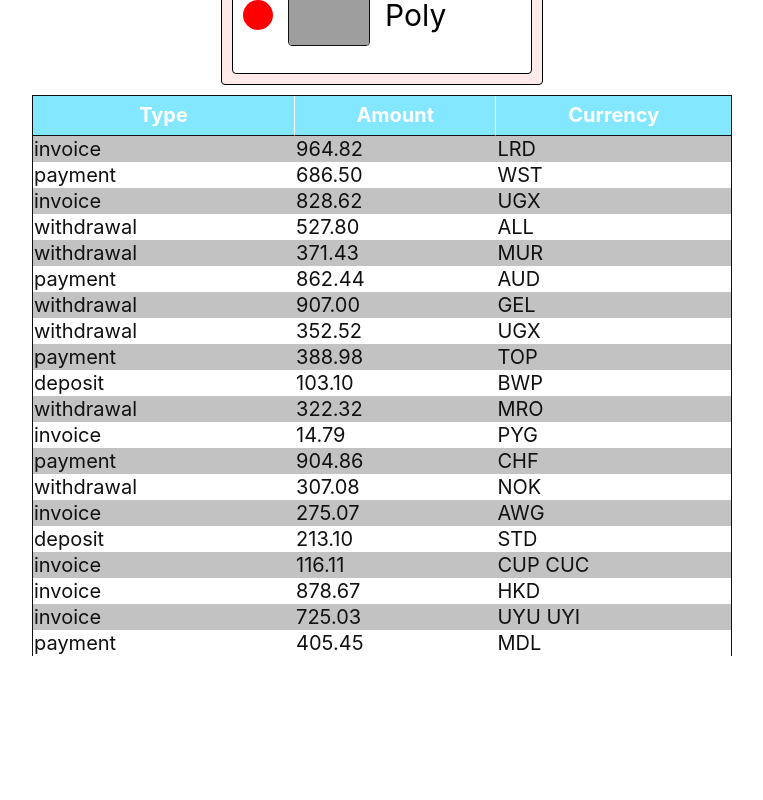
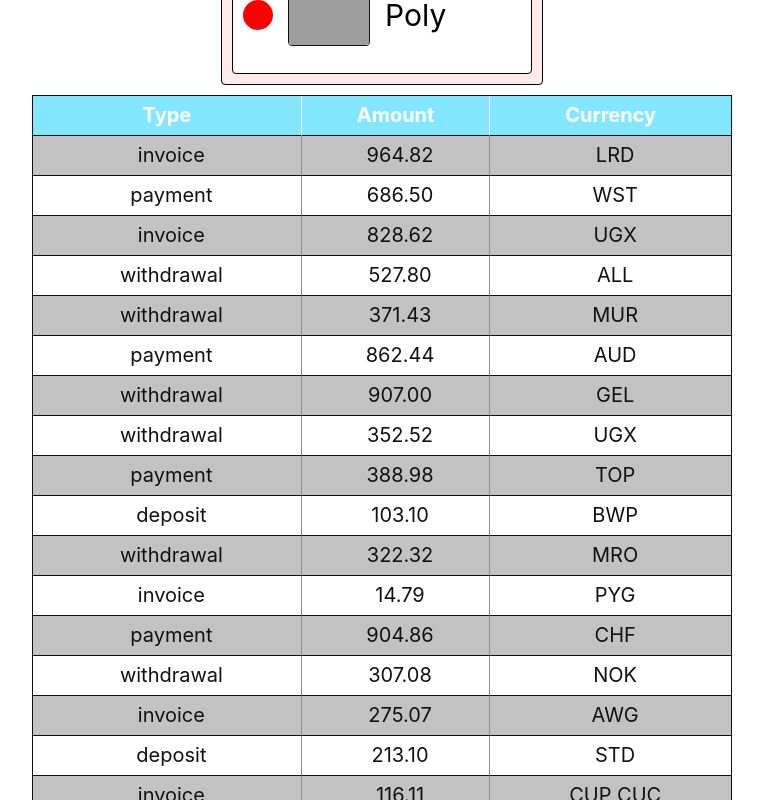
Before and after one commit to llNonlosoll/goit-react-hw-01-components, a React (Create React App) app: page / in a window 1280 px wide. Shown: the part 1260-2060 px from the top of the page, without its empty margins (258-1021 px from the left). Before the commit the page ends 1931 px from the top, so only its background shows below. Built offline with nearby package versions, Linux system fonts and the light colour scheme; grey boxes are pictures that could not be loaded.

Commit message:
TableRaw, TableData added

```diff
--- a/src/components/transactionshistory/transactionshistory.jsx
+++ b/src/components/transactionshistory/transactionshistory.jsx
@@ -5,6 +5,8 @@ import {
   TableHeaderRow,
   TableHeaderElement,
   TableBody,
+  TableRaw,
+  TableData,
 } from './transactionshistory.styled';
 
 export const TransactionHistory = ({ items }) => {
@@ -20,11 +22,11 @@ export const TransactionHistory = ({ items }) => {
         </TableHead>
         <TableBody>
           {items.map(item => (
-            <tr key={item.id}>
-              <td>{item.type}</td>
-              <td>{item.amount}</td>
-              <td>{item.currency}</td>
-            </tr>
+            <TableRaw key={item.id}>
+              <TableData>{item.type}</TableData>
+              <TableData>{item.amount}</TableData>
+              <TableData>{item.currency}</TableData>
+            </TableRaw>
           ))}
         </TableBody>
       </Table>
--- a/src/components/transactionshistory/transactionshistory.styled.jsx
+++ b/src/components/transactionshistory/transactionshistory.styled.jsx
@@ -36,3 +36,19 @@ export const TableBody = styled.tbody`
     background-color: #c3c2c2;
   }
 `;
+
+export const TableRaw = styled.tr`
+  height: 40px;
+  & td:not(:last-child) {
+    border-right: 0.5px solid #8f8f8f;
+  }
+`;
+
+export const TableData = styled.td`
+  vertical-align: middle;
+  text-align: center;
+
+  padding-left: 10px;
+
+  border-bottom: 1px solid #111111;
+`;
```
Also changed, not shown: src/components/transactionsXXX/transactionhistory.styled.jsx (deleted, +0 -15 lines).
